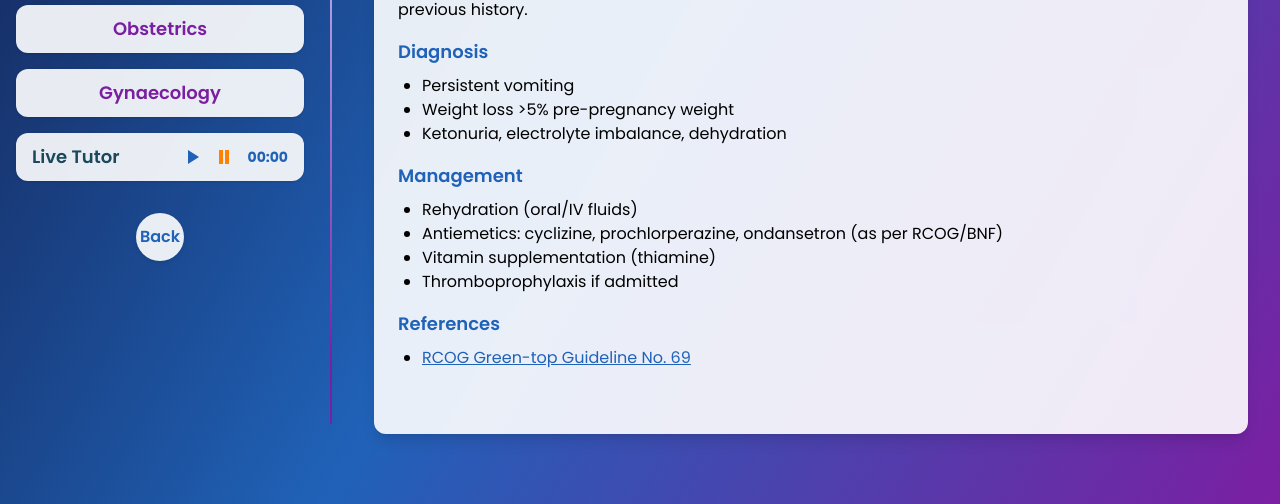
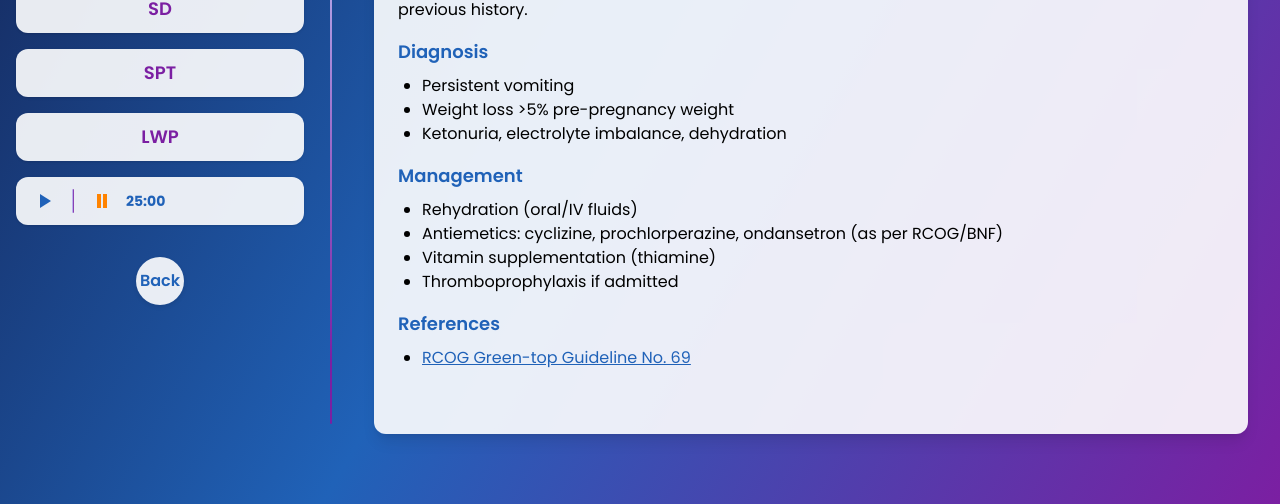
Before and after one commit to Ahmed-Abdelrazik9/html-tests, a plain HTML site: page index.html in a window 1280 px wide. Shown: the part 296-800 px from the top of the page. Drawn offline with nearby package versions, Linux system fonts and the light colour scheme.

Commit message:
Update index.html

```diff
--- a/index.html
+++ b/index.html
@@ -3,7 +3,7 @@
 <head>
   <meta charset="UTF-8">
   <meta name="viewport" content="width=device-width, initial-scale=1.0">
-  <title>Study MRCPI</title>
+  <title>OSCE MRCPI</title>
   <link href="https://fonts.googleapis.com/css2?family=Poppins:wght@400;600;700&display=swap" rel="stylesheet">
   <script src="https://cdn.tailwindcss.com"></script>
   <style>
@@ -30,6 +30,13 @@
       margin: 0 10px;
       border-radius: 1px;
     }
+    .timer-divider {
+      width: 2px;
+      background: linear-gradient(90deg, #c7d2fe 10%, #7b1fa2 90%);
+      height: 24px;
+      margin: 0 8px;
+      border-radius: 1px;
+    }
     .tutor-active {
       background: linear-gradient(90deg, #e0eafc 0%, #cfdef3 100%);
       animation: clouds 3s infinite alternate;
@@ -45,6 +52,8 @@
       margin-top: 16px;
       box-shadow: 0 2px 4px rgba(0, 0, 0, 0.1);
       transition: all 0.2s ease;
+      text-decoration: none; /* Ensure no underline on link */
+      cursor: pointer;
     }
     .back-button:hover {
       background-color: rgba(219, 234, 254, 0.9);
@@ -71,27 +80,30 @@
     <![-- Left Panel ](Navigation) -->
     <div class="left-panel flex flex-col w-1/3 max-w-xs min-w-[290px] px-4 pt-4 pb-4 center-vert justify-center">
       <div class="flex flex-col items-center">
-        <h2 class="text-3xl font-bold text-white tracking-wide drop-shadow mb-2" style="line-height:1.1">Study MRCPI</h2>
+        <h2 class="text-3xl font-bold text-white tracking-wide drop-shadow" style="line-height:1.1">OSCE</h2>
+        <h2 class="text-3xl font-bold text-white tracking-wide drop-shadow" style="line-height:1.1">MRCPI</h2>
       </div>
       <div class="sidebar-spacing"></div>
       <div class="flex flex-col items-center">
-        <button class="w-full h-12 rounded-xl bg-white/90 hover:bg-blue-100 text-[#7b1fa2] font-semibold text-lg shadow transition">Obstetrics</button>
+        <button class="w-full h-12 rounded-xl bg-white/90 hover:bg-blue-100 text-[#7b1fa2] font-semibold text-lg shadow transition">SD</button>
         <div class="sidebar-spacing"></div>
-        <button class="w-full h-12 rounded-xl bg-white/90 hover:bg-blue-100 text-[#7b1fa2] font-semibold text-lg shadow transition">Gynaecology</button>
+        <button class="w-full h-12 rounded-xl bg-white/90 hover:bg-blue-100 text-[#7b1fa2] font-semibold text-lg shadow transition">SPT</button>
+        <div class="sidebar-spacing"></div>
+        <button class="w-full h-12 rounded-xl bg-white/90 hover:bg-blue-100 text-[#7b1fa2] font-semibold text-lg shadow transition">LWP</button>
         <div class="sidebar-spacing"></div>
         <div id="liveTutorBox" class="w-full h-12 rounded-xl bg-white/90 flex items-center justify-between px-4 shadow relative transition">
-          <span class="font-semibold text-[#1a485d] text-lg">Live Tutor</span>
           <div class="flex items-center gap-2">
             <button id="playBtn" title="Play" class="focus:outline-none"><svg width="24" height="24" fill="#2062b8"><polygon points="8,5 19,12 8,19"></polygon></svg></button>
+            <div class="timer-divider"></div>
             <button id="pauseBtn" title="Pause" class="focus:outline-none"><svg width="24" height="24" fill="#ff8300"><rect x="7" y="5" width="4" height="14"></rect><rect x="13" y="5" width="4" height="14"></rect></svg></button>
-            <span id="timer" class="ml-1 text-sm font-bold text-[#2062b8]">00:00</span>
+            <span id="timer" class="ml-1 text-sm font-bold text-[#2062b8]">25:00</span>
           </div>
         </div>
         <div class="sidebar-spacing"></div>
-        <!-- Back Button -->
-        <button class="back-button">
+        <!-- Back Button - Properly linked to index.html -->
+        <a href="index.html" class="back-button" id="backButton">
           <span class="text-[#2062b8] font-semibold">Back</span>
-        </button>
+        </a>
       </div>
     </div>
     <!-- Divider -->
@@ -140,25 +152,47 @@
     </div>
   </div>
   <script>
-    // Simple timer for Live Tutor (demo)
-    let timerInterval, time = 0;
+    // Timer for countdown from 25:00 to 00:00
+    let timerInterval;
+    let time = 25 * 60; // 25 minutes in seconds
+    const timerDisplay = document.getElementById('timer');
     const playBtn = document.getElementById('playBtn');
     const pauseBtn = document.getElementById('pauseBtn');
-    const timerDisplay = document.getElementById('timer');
+
+    // Initialize timer display
+    updateTimerDisplay();
+
+    function updateTimerDisplay() {
+      const min = String(Math.floor(time / 60)).padStart(2, '0');
+      const sec = String(time % 60).padStart(2, '0');
+      timerDisplay.textContent = `${min}:${sec}`;
+    }
+
     playBtn.onclick = function() {
       clearInterval(timerInterval);
-      timerInterval = setInterval(()=>{
-        time++;
-        const min = String(Math.floor(time/60)).padStart(2,'0');
-        const sec = String(time % 60).padStart(2,'0');
-        timerDisplay.textContent = `${min}:${sec}`;
+      timerInterval = setInterval(() => {
+        if (time > 0) {
+          time--;
+          updateTimerDisplay();
+        } else {
+          clearInterval(timerInterval);
+          // Alert when timer reaches 00:00
+          alert('Time is up!');
+        }
       }, 1000);
       document.getElementById('liveTutorBox').classList.add('tutor-active');
     };
+
     pauseBtn.onclick = function() {
       clearInterval(timerInterval);
       document.getElementById('liveTutorBox').classList.remove('tutor-active');
     };
+
+    // Add a click event handler for the back button as a backup
+    document.getElementById('backButton').addEventListener('click', function(e) {
+      // This is a backup in case the href doesn't work
+      window.location.href = 'index.html';
+    });
   </script>
 </body>
 </html>
```
